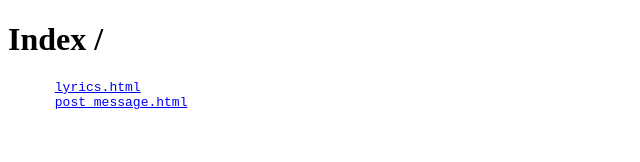
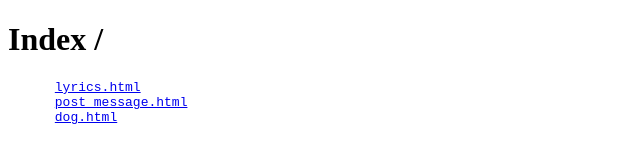
Before and after one commit to cfurley/modernjs, a plain HTML site: page chapter-000-html-css/_index.html in a window 1280 px wide. Shown: the full height of the page, 0-640 px from the left. Drawn offline with Linux system fonts and the light colour scheme.

Commit message:
updated index to include link to dog page.

```diff
--- a/chapter-000-html-css/_index.html
+++ b/chapter-000-html-css/_index.html
@@ -11,6 +11,7 @@
     <pre>
       <a href="./lyrics.html">lyrics.html</a>
       <a href="./post_message.html">post_message.html</a>
+      <a href="./dog.html">dog.html</a>
     </pre>
   </div>
 </body>
```
